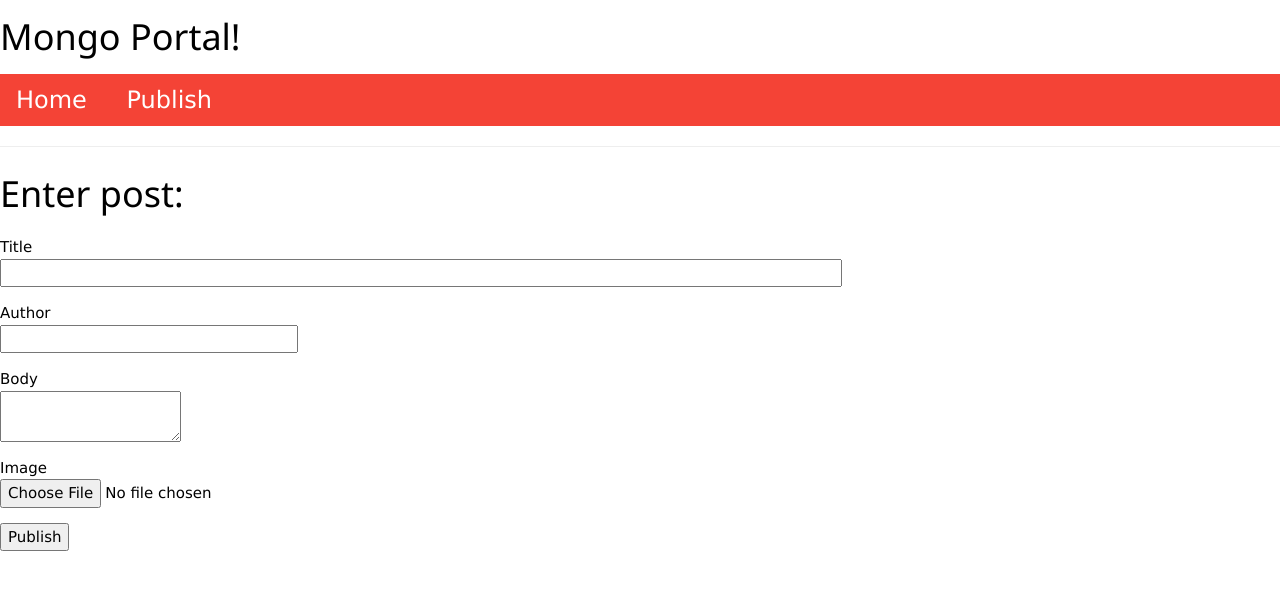
After one commit to KSET/OKOSL_homeworks, a Flask app: page /publish in a window 1280 px wide. The commit adds this page. Shown: the top 590 px of the page. Run offline with Flask 2, Linux system fonts and the light colour scheme; some libraries are stand-ins or nearby versions.

Commit message:
Flask and Mongo linked and working. Images stored as path instead of something more intelligent, but you know how it is.

```diff
--- a/2/mongo_portal/app/__init__.py
+++ b/2/mongo_portal/app/__init__.py
@@ -1,9 +1,11 @@
 from flask import Flask
 from config import Config
 from pymongo import MongoClient
+from flask_uploads import configure_uploads, UploadSet, IMAGES
 
 app = Flask(__name__)
 app.config.from_object(Config)
+configure_uploads(app, UploadSet('images', IMAGES))
 mongo = MongoClient("192.168.56.12", 27017).nmbp
 
 from app import routes
--- a/2/mongo_portal/app/forms.py
+++ b/2/mongo_portal/app/forms.py
@@ -1,10 +1,12 @@
 from flask_wtf import FlaskForm
-from wtforms import StringField, PasswordField, BooleanField, SubmitField
+from flask_wtf.file import FileField, FileRequired
+from wtforms import StringField, SubmitField, TextAreaField
 from wtforms.validators import DataRequired
 
 
 class LoginForm(FlaskForm):
-	username = StringField("Username", validators=[DataRequired()])
-	password = PasswordField("Password", validators=[DataRequired()])
-	remember_me = BooleanField("Remember Me")
-	submit = SubmitField("Sign in")
+	title = StringField("Title", validators=[DataRequired()])
+	author = StringField("Author", validators=[DataRequired()])
+	body = TextAreaField("Body", validators=[DataRequired()])
+	image = FileField("Image", validators=[FileRequired()])
+	submit = SubmitField("Publish")
--- a/2/mongo_portal/app/routes.py
+++ b/2/mongo_portal/app/routes.py
@@ -1,45 +1,60 @@
 from app import app, mongo
 from app.forms import LoginForm
 from flask import render_template, flash, redirect, url_for
-
-
-# posts = [
-#     {'id': '0', 'date': '22.6.2018.', 'image': '/static/rpi.png', 'body': 'body nula' * 50, 'title': 'Nulti clanak', 'author': 'Andro :('},
-#     {'id': '1', 'date': '22.6.2018.', 'image': '/static/rpi.png', 'body': 'body jedan', 'title': 'Prvi clanak', 'author': 'Jandra'},
-#     {'id': '2', 'date': '22.6.2018.', 'image': '/static/rpi.png', 'body': 'body dva', 'title': 'Drugi clanak', 'author': 'Suhi'},
-#     {'id': '3', 'date': '22.6.2018.', 'image': '/static/rpi.png', 'body': 'body tri', 'title': 'Treci clanak', 'author': 'Aco'},
-#     {'id': '4', 'date': '22.6.2018.', 'image': '/static/rpi.png', 'body': 'body cetiri', 'title': 'Cetvrti clanak', 'author': 'jplavi'}
-# ]
+from bson.objectid import ObjectId
+from werkzeug.utils import secure_filename
+import datetime
+import os
 
 
 @app.route('/')
 @app.route('/index')
 def index():
-    user = {'username': 'StrikeX'}
     posts = []
     for post in mongo.news.find():
         posts.append(post)
-    return render_template('index.html', title="lalala", user=user, posts=posts)
+        print(post['_id'])
+    return render_template('index.html', title="Home", posts=posts)
 
 
-@app.route('/login', methods=['GET', 'POST'])
-def login():
+@app.route('/publish', methods=['GET', 'POST'])
+def publish():
     form = LoginForm()
     if form.validate_on_submit():
-        flash("Login requested for user {}, remember_me={}".format(
-            form.username.data, form.remember_me.data))
+        flash("Published!")
+        title = form.title.data
+        print(title)
+        author = form.author.data
+        print(author)
+        date = datetime.datetime.now().isoformat()
+        print(date)
+        body = form.body.data
+        print(body)
+        image = form.image.data
+        filename = secure_filename(image.filename)
+        # image.save(os.path.join(
+        #     app.instance_path, 'static', filename
+        # ))
+
+        mongo.news.save({
+            'title': title,
+            'author': author,
+            'body': body,
+            'date': date,
+            'image': '/static/' + filename
+        })
         return redirect(url_for('index'))
-    return render_template('login.html', title='Sign In', form=form)
+    return render_template('publish.html', title='Publish', form=form)
 
 
 @app.route('/news/<news_id>')
 def news_post(news_id):
     error_flag = None
-    post = mongo.news.find_one({'_id': news_id})  # try to find a news article with the given ID
+    post = mongo.news.find_one({'_id': ObjectId(news_id)})  # try to find a news article with the given ID
 
     if post is None:
         print("No post found with the ID: {}".format(news_id))
         error_flag = True
         # post = {'id': news_id, 'body': 'Not found!'}
 
-    return render_template('news_post.html', post=post, error=error_flag)
+    return render_template('news_post.html', post=post, title=post['title'], error=error_flag)
--- a/2/mongo_portal/app/templates/base.html
+++ b/2/mongo_portal/app/templates/base.html
@@ -15,7 +15,7 @@
     <nav>
       <div class="w3-bar w3-red w3-xlarge">
         <a href="{{ url_for('index') }}" class="w3-button">Home</a>
-        <a href="{{ url_for('login') }}" class="w3-button">Login</a>
+        <a href="{{ url_for('publish') }}" class="w3-button">Publish</a>
       </div>
     </nav>
       <hr>
--- a/2/mongo_portal/app/templates/index.html
+++ b/2/mongo_portal/app/templates/index.html
@@ -1,7 +1,7 @@
 {% extends "base.html" %}
 
 {% block content %}
-	<h1>Hi, {{ user.username }}!</h1>
+	<h1>Hi!</h1>
     <ol>
 	    {% for post in posts %}
 	    <hr>
--- /dev/null
+++ b/2/mongo_portal/app/templates/publish.html
@@ -0,0 +1,38 @@
+{% extends "base.html" %}
+
+{% block content %}
+	<h1>Enter post: </h1>
+	<form action="" method="post" enctype="multipart/form-data">
+		{{ form.hidden_tag() }}
+		<p>
+			{{ form.title.label }}<br>
+			{{ form.title(size=100) }}
+			{% for error in form.title.errors %}
+			<span style="color: red;">[{{ error }}]</span>
+			{% endfor %}
+		</p>
+		<p>
+			{{ form.author.label }}<br>
+			{{ form.author(size=32) }}
+			{% for error in form.author.errors %}
+			<span style="color: red;">[{{ error }}]</span>
+			{% endfor %}
+		</p>
+		<p>
+			{{ form.body.label }}<br>
+			{{ form.body() }}
+			{% for error in form.body.errors %}
+			<span style="color: red;">[{{ error }}]</span>
+			{% endfor %}
+		</p>
+		<p>
+			{{ form.image.label }}<br>
+			{{ form.image() }}
+			{% for error in form.image.errors %}
+			<span style="color: red;">[{{ error }}]</span>
+			{% endfor %}
+		</p>
+
+		<p>{{ form.submit() }}</p>
+	</form>
+{% endblock %}
--- a/2/mongo_portal/config.py
+++ b/2/mongo_portal/config.py
@@ -3,3 +3,4 @@ import os
 
 class Config(object):
 	SECRET_KEY = os.environ.get("SECRET_KEY") or "my-pass-27"
+	UPLOADED_IMAGES_DEST = '/static/'
--- a/2/mongo_portal/requirements.txt
+++ b/2/mongo_portal/requirements.txt
@@ -1,6 +1,7 @@
 click==6.7
 Flask==0.12.2
 Flask-PyMongo==0.5.1
+Flask-Uploads==0.2.1
 Flask-WTF==0.14.2
 itsdangerous==0.24
 Jinja2==2.10
```
Also changed, not shown: 2/mongo_portal/app/templates/login.html (deleted, +0 -24 lines), 2/mongo_portal/app/static/gameboy.jpg (added).
